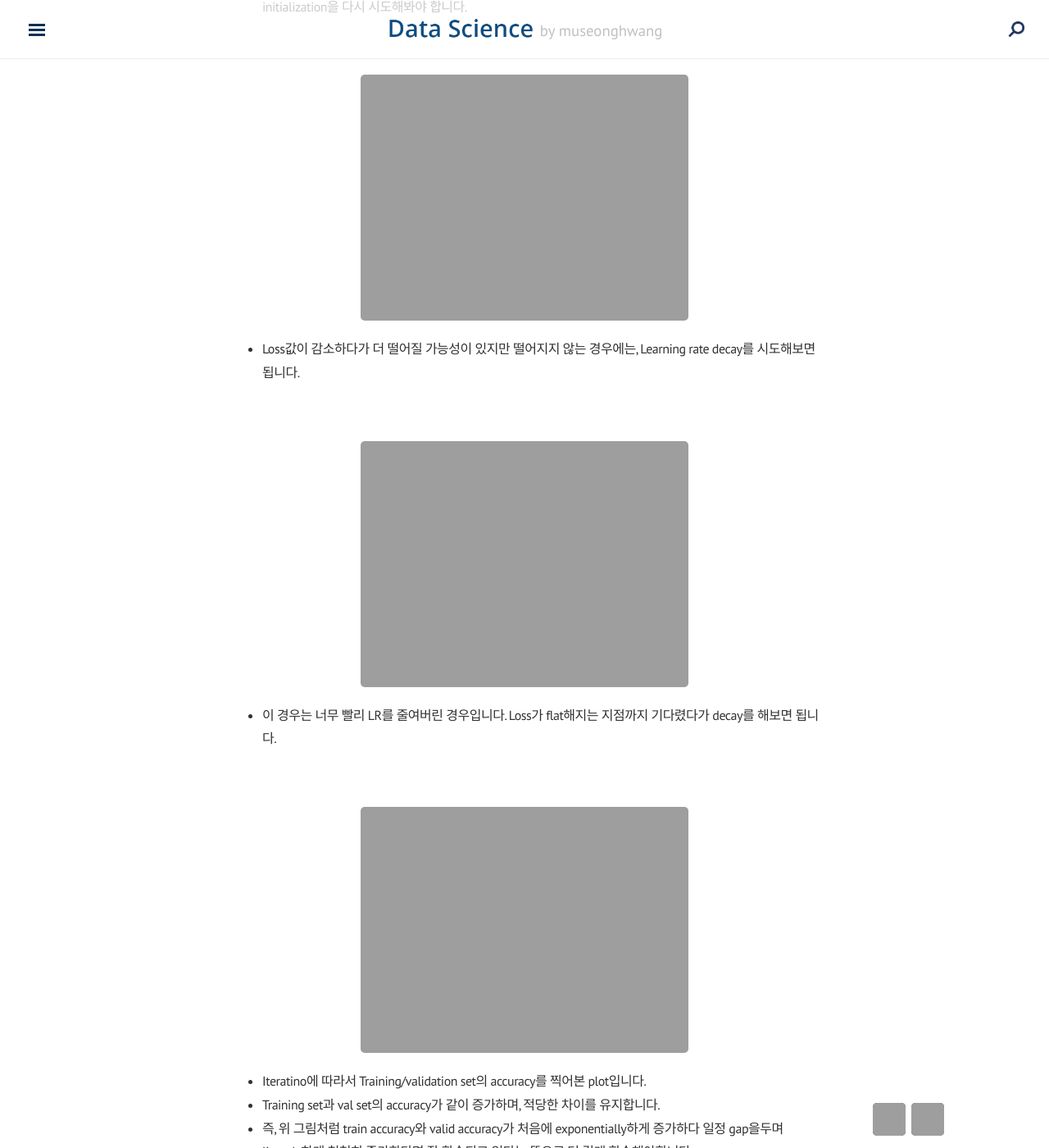
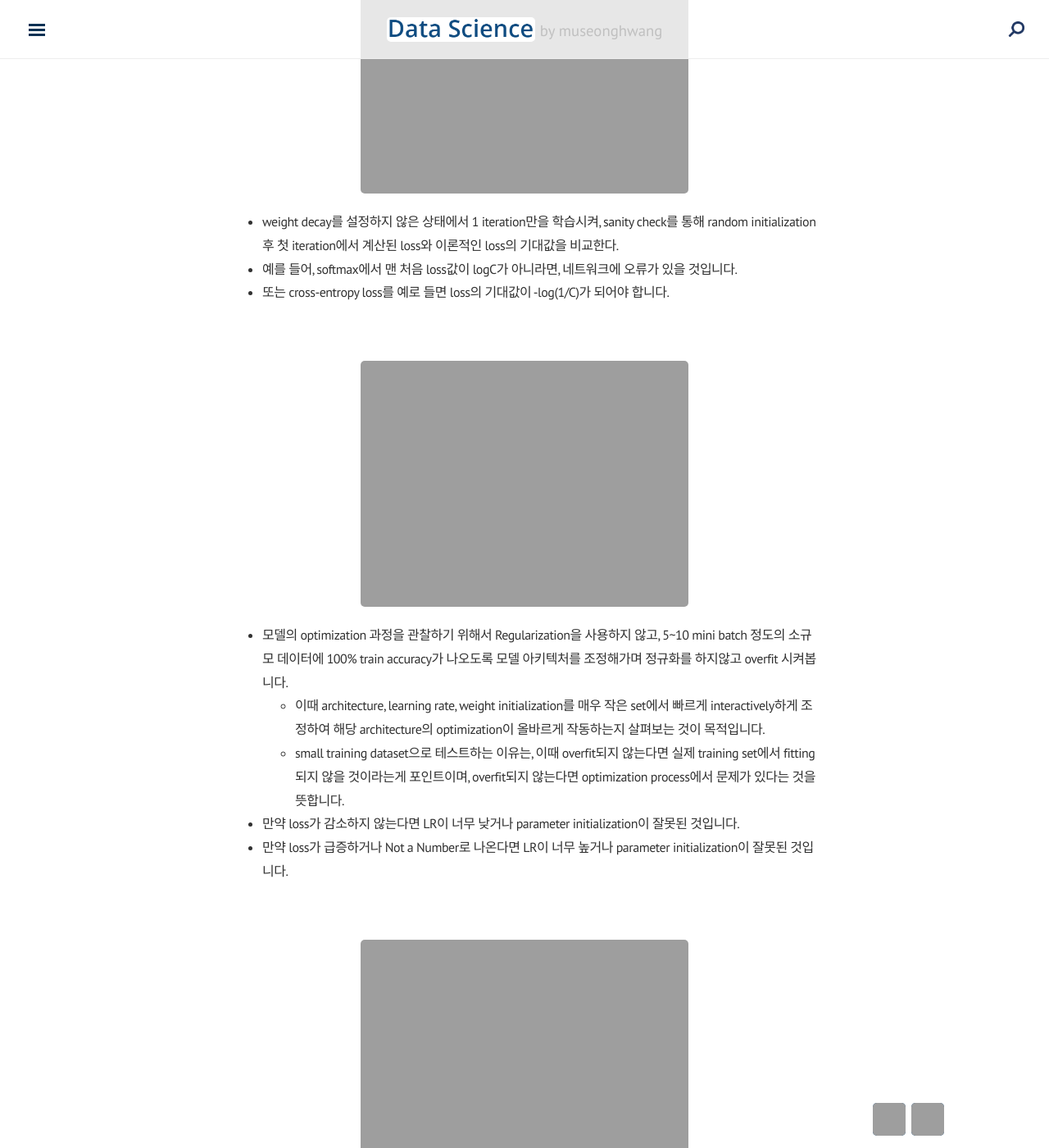
Before and after one commit to museonghwang/museonghwang.github.io, a Jekyll site: the page built from blog/index.html, in a window 1280 px wide and 1400 px high, scrolled down 188808 px. Shown: the whole window at 82% size. Built offline with Jekyll 4.4.1, drawn with Linux system fonts in a browser that asks for light colours; nearby versions of some CDN libraries; formulas are drawn with MathJax 3; the list of posts is cut into pages by our own code; comment, search, counter and statistics services are not loaded; some of the changed text lies outside the part shown; grey boxes are pictures that could not be loaded.

Commit message:
cs231n lecture6 update

```diff
--- a/_posts/2022-08-11-cs231n-lecture6.md
+++ b/_posts/2022-08-11-cs231n-lecture6.md
@@ -50,7 +50,7 @@ tag: CS231n
 
 
 
-#  Activation Functions
+# Activation Functions
 
 <p align="center">
 <img alt="image" src="https://user-images.githubusercontent.com/77891754/185002649-620f3935-02a2-45b8-8fa3-7d153819eb1b.png">
@@ -433,6 +433,10 @@ $$
 
 <p align="center">
 <img alt="image" src="https://user-images.githubusercontent.com/77891754/185271906-81db0a25-559c-4a5e-a500-528bd75a1213.png">
+</p>
+
+<p align="center">
+<img alt="image" src="https://user-images.githubusercontent.com/77891754/186669325-9f4d5688-5668-42c1-8301-cd058ee0dc97.png">
 </p>
 
 * 일반적인 머신러닝 문제에서 실제 네트워크를 훈련시킬 때는 zero centering 후, standard deviation으로 normalize를 수행합니다.
@@ -1057,12 +1061,81 @@ $$
 * 일종의 art...
 
 <br>
+<br>
 
 
 
 
 
+# Hyperparameters Tuning Process
+
+<p align="center">
+<img alt="image" src="https://user-images.githubusercontent.com/77891754/186669818-5d373921-88b8-42a4-8897-8ed27e72e799.png">
+</p>
+
+* 지금부터 Hyperparameters Tuning에 대한 전체적인 과정을 살펴보겠습니다.
+* 하이퍼파라미터를 고르는 step입니다.
+
+<br>
+
+<p align="center">
+<img alt="image" src="https://user-images.githubusercontent.com/77891754/186670566-1c2dae0d-f53b-4976-8511-d3f38d475f3f.png">
+</p>
+
+* weight decay를 설정하지 않은 상태에서 1 iteration만을 학습시켜, sanity check를 통해 random initialization후 첫 iteration에서 계산된 loss와 이론적인 loss의 기대값을 비교한다.
+* 예를 들어, softmax에서 맨 처음 loss값이 logC가 아니라면, 네트워크에 오류가 있을 것입니다.
+* 또는 cross-entropy loss를 예로 들면 loss의 기대값이 -log(1/C)가 되어야 합니다.
+
+<br>
+
+<p align="center">
+<img alt="image" src="https://user-images.githubusercontent.com/77891754/186670628-5453ed1a-dc07-4d73-89d6-398023ba3e31.png">
+</p>
+
+* 모델의 optimization 과정을 관찰하기 위해서 Regularization을 사용하지 않고, 5~10 mini batch 정도의 소규모 데이터에 100% train accuracy가 나오도록 모델 아키텍처를 조정해가며 정규화를 하지않고 overfit 시켜봅니다.
+    * 이때 architecture, learning rate, weight initialization를 매우 작은 set에서 빠르게 interactively하게 조정하여 해당 architecture의 optimization이 올바르게 작동하는지 살펴보는 것이 목적입니다.
+    * small training dataset으로 테스트하는 이유는, 이때 overfit되지 않는다면 실제 training set에서 fitting되지 않을 것이라는게 포인트이며, overfit되지 않는다면 optimization process에서 문제가 있다는 것을 뜻합니다.
+* 만약 loss가 감소하지 않는다면 LR이 너무 낮거나 parameter initialization이 잘못된 것입니다.
+* 만약 loss가 급증하거나 Not a Number로 나온다면 LR이 너무 높거나 parameter initialization이 잘못된 것입니다.
+
+<br>
+
+<p align="center">
+<img alt="image" src="https://user-images.githubusercontent.com/77891754/186670669-966f0952-49e2-4e7a-8877-09102a6853c4.png">
+</p>
+
+* 이전 과정에서 찾은 모델 architecture에 작은 weight decay를 사용해 모든 training data에 대해 training시켜 100정도의 iteration안에 loss가 유의미하게 감소하는지 살펴보며 적절한 learning rate를 찾습니다.
+* 시도하기에 좋은 learning rate는 1e-1, 1e-2, 1e-3, 1e-4 입니다.
+
+<br>
+
+<p align="center">
+<img alt="image" src="https://user-images.githubusercontent.com/77891754/186670699-66fb03ac-52a8-401f-8b5e-1f18e4c420ff.png">
+</p>
+
+* 이전 스텝에서 찾은 learning rate와 weight decay를 적용하여 몇개의 모델에 대해 1~5의 epoch 정도를 학습시킵니다.
+* 이는 training set을 넘어 valid set을 통해 모델의 일반화된 성능을 어느정도 파악할 수 있게 만들어 줍니다.
+* 시도하기에 좋은 weight decay는 1e-4, 1e-5, 0 입니다.
+
+<br>
+
+<p align="center">
+<img alt="image" src="https://user-images.githubusercontent.com/77891754/186670699-66fb03ac-52a8-401f-8b5e-1f18e4c420ff.png">
+</p>
+
+* 이전 스텝에서 가장 괜찮은 모델에 대해 조금 더 길게(10~20 epoch)학습을 시켜봅니다. 이 때 learning rate decay는 사용하지 않습니다.
+
+
+<br>
+
+
+
+
 # Monitor and visualize the loss curve
+
+<p align="center">
+<img alt="image" src="https://user-images.githubusercontent.com/77891754/186670717-46f2ce37-60e2-40d4-a507-78232e5589b5.png">
+</p>
 
 <p align="center">
 <img alt="image" src="https://user-images.githubusercontent.com/77891754/185529702-b10d6a17-bf9b-4435-a8d3-504c1a0e9999.png">
```
